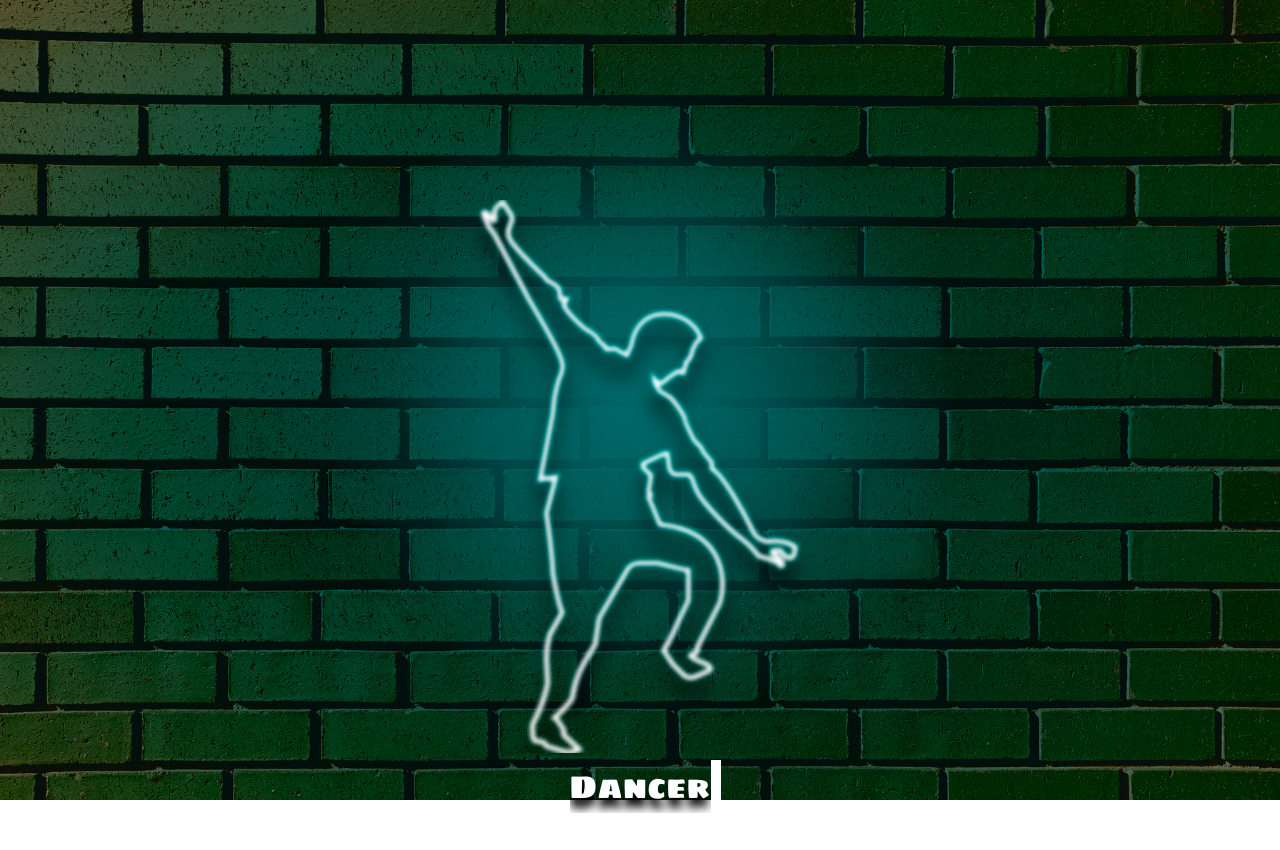
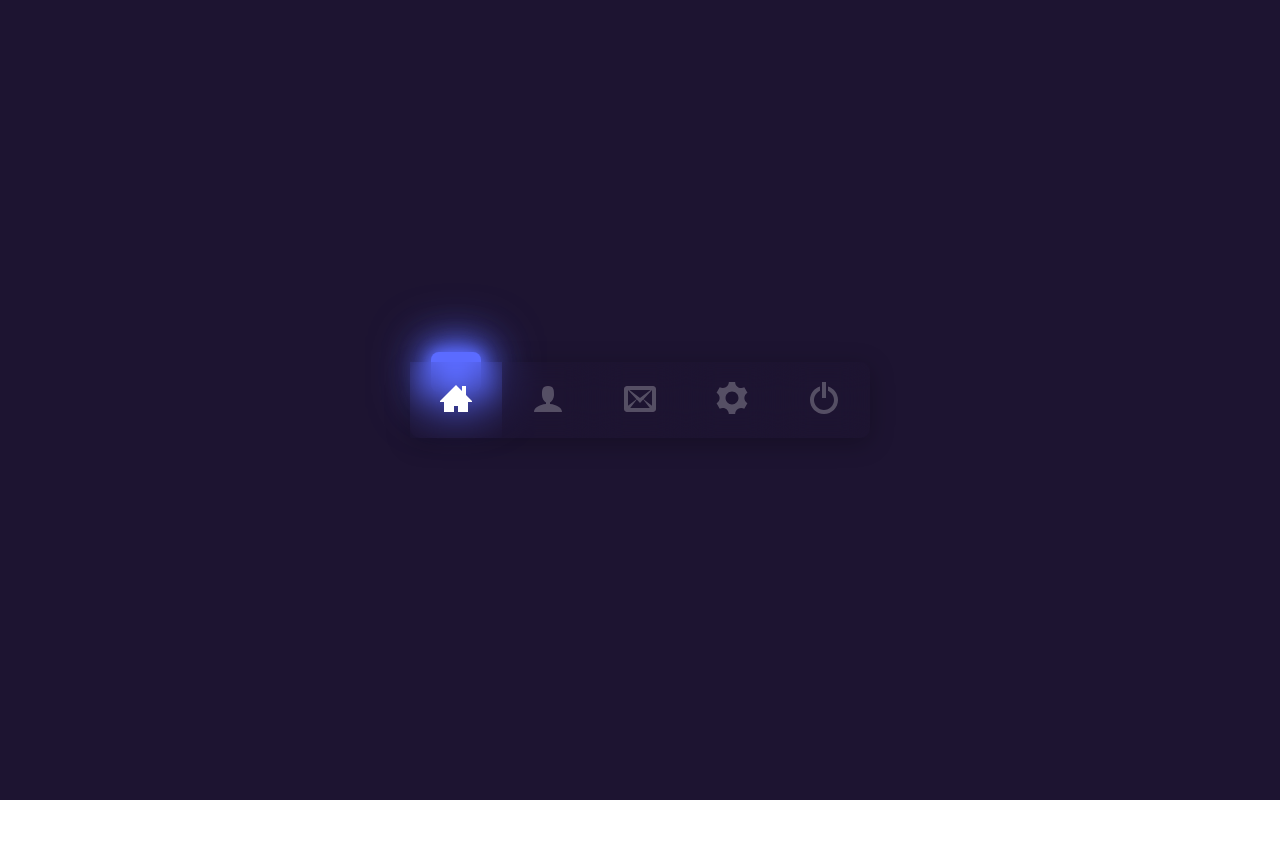
Before and after one commit to vandercosta/CSSExamples, an Angular app: page /glassmorphismMenu in a window 1280 px wide. After the commit the page ends 800 px from the top, so only its background shows below. Built offline with nearby package versions, Linux system fonts and the light colour scheme.

Commit message:
GlassmorphismMenuComponent

```diff
--- a/src/app/app-routing.module.ts
+++ b/src/app/app-routing.module.ts
@@ -2,6 +2,8 @@ import { NgModule } from '@angular/core';
 import { RouterModule, Routes } from '@angular/router';
 
 import { ButtonGradientBorderComponent } from './components/button-gradient-border/button-gradient-border.component';
+import { CardComponent } from './components/card/card.component';
+import { GlassmorphismMenuComponent } from './components/glassmorphism-menu/glassmorphism-menu.component';
 import { LoaderComponent } from './components/loader/loader.component';
 import { NeonComponent } from './components/neon/neon.component';
 
@@ -10,6 +12,8 @@ const routes: Routes = [
   { path: 'neon', component: NeonComponent },
   { path: 'loader', component: LoaderComponent },
   { path: 'buttonGradientBorder', component: ButtonGradientBorderComponent },
+  { path: 'card', component: CardComponent },
+  { path: 'glassmorphismMenu', component: GlassmorphismMenuComponent },
   { path: '**', component: NeonComponent },
 ];
 
--- a/src/app/app.module.ts
+++ b/src/app/app.module.ts
@@ -3,9 +3,10 @@ import { BrowserModule } from '@angular/platform-browser';
 
 import { AppRoutingModule } from './app-routing.module';
 import { AppComponent } from './app.component';
+import { GlassmorphismMenuComponent } from './components/glassmorphism-menu/glassmorphism-menu.component';
 
 @NgModule({
-  declarations: [AppComponent],
+  declarations: [AppComponent, GlassmorphismMenuComponent],
   imports: [BrowserModule, AppRoutingModule],
   providers: [],
   bootstrap: [AppComponent],
--- a/src/app/components/button-gradient-border/button-gradient-border.component.scss
+++ b/src/app/components/button-gradient-border/button-gradient-border.component.scss
@@ -1,5 +1,3 @@
-@import url('https://fonts.googleapis.com/css2?family=Nunito:ital,wght@0,200;0,300;0,400;0,600;0,700;0,800;0,900;1,200;1,300;1,400;1,600;1,700;1,800;1,900&display=swap');
-
 :host {
   display: flex;
   justify-content: center;
--- /dev/null
+++ b/src/app/components/card/card.component.html
@@ -0,0 +1,4 @@
+<div class="card">
+  <span></span>
+  <h2>01</h2>
+</div>
--- /dev/null
+++ b/src/app/components/card/card.component.scss
@@ -0,0 +1,51 @@
+:host {
+  background: #1d1431;
+  display: flex;
+  justify-content: center;
+  align-items: center;
+  min-height: 100vh;
+  font-family: 'Nunito', sans-serif;
+}
+
+.card {
+  position: relative;
+  width: 300px;
+  height: 400px;
+  background: #fff;
+  display: flex;
+  justify-content: center;
+  align-items: center;
+
+  &::before,
+  &::after {
+    content: '';
+    position: absolute;
+    top: -4px;
+    left: -4px;
+    right: -4px;
+    bottom: -4px;
+    transform: skewX(2deg) skewY(4deg);
+    background: linear-gradient(315deg, #5b6bff, #1d1431, #ba3bc5);
+  }
+
+  &::after {
+    filter: blur(50px);
+  }
+
+  & span {
+    position: absolute;
+    top: 0;
+    left: 0;
+    width: 100%;
+    height: 100%;
+    background: #1d1431;
+    z-index: 10;
+  }
+
+  & h2 {
+    position: relative;
+    z-index: 11;
+    color: #fff;
+    font-size: 10em;
+  }
+}
--- /dev/null
+++ b/src/app/components/card/card.component.ts
@@ -0,0 +1,12 @@
+import { Component, OnInit } from '@angular/core';
+
+@Component({
+  selector: 'app-card',
+  templateUrl: './card.component.html',
+  styleUrls: ['./card.component.scss'],
+})
+export class CardComponent implements OnInit {
+  ngOnInit(): void {
+    console.log();
+  }
+}
--- /dev/null
+++ b/src/app/components/glassmorphism-menu/glassmorphism-menu.component.html
@@ -0,0 +1,85 @@
+<ul>
+  <li (mousemove)="teste('0')" [ngClass]="{ active: left == '0' }">
+    <a href="#"
+      ><svg
+        version="1.1"
+        xmlns="http://www.w3.org/2000/svg"
+        width="32"
+        height="32"
+        viewBox="0 0 32 32"
+      >
+        <title>home3</title>
+        <path
+          d="M32 19l-6-6v-9h-4v5l-6-6-16 16v1h4v10h10v-6h4v6h10v-10h4z"
+        ></path>
+      </svg>
+    </a>
+  </li>
+  <li (mousemove)="teste('92px')" [ngClass]="{ active: left == '92px' }">
+    <a href="#">
+      <svg
+        version="1.1"
+        xmlns="http://www.w3.org/2000/svg"
+        width="32"
+        height="32"
+        viewBox="0 0 32 32"
+      >
+        <title>user</title>
+        <path
+          d="M18 22.082v-1.649c2.203-1.241 4-4.337 4-7.432 0-4.971 0-9-6-9s-6 4.029-6 9c0 3.096 1.797 6.191 4 7.432v1.649c-6.784 0.555-12 3.888-12 7.918h28c0-4.030-5.216-7.364-12-7.918z"
+        ></path>
+      </svg>
+    </a>
+  </li>
+
+  <li (mousemove)="teste('184px')" [ngClass]="{ active: left == '184px' }">
+    <a href="#"
+      ><svg
+        version="1.1"
+        xmlns="http://www.w3.org/2000/svg"
+        width="32"
+        height="32"
+        viewBox="0 0 32 32"
+      >
+        <title>envelop</title>
+        <path
+          d="M29 4h-26c-1.65 0-3 1.35-3 3v20c0 1.65 1.35 3 3 3h26c1.65 0 3-1.35 3-3v-20c0-1.65-1.35-3-3-3zM12.461 17.199l-8.461 6.59v-15.676l8.461 9.086zM5.512 8h20.976l-10.488 7.875-10.488-7.875zM12.79 17.553l3.21 3.447 3.21-3.447 6.58 8.447h-19.579l6.58-8.447zM19.539 17.199l8.461-9.086v15.676l-8.461-6.59z"
+        ></path>
+      </svg>
+    </a>
+  </li>
+  <li (mousemove)="teste('276px')" [ngClass]="{ active: left == '276px' }">
+    <a href="#"
+      ><svg
+        version="1.1"
+        xmlns="http://www.w3.org/2000/svg"
+        width="32"
+        height="32"
+        viewBox="0 0 32 32"
+      >
+        <title>cog</title>
+        <path
+          d="M29.181 19.070c-1.679-2.908-0.669-6.634 2.255-8.328l-3.145-5.447c-0.898 0.527-1.943 0.829-3.058 0.829-3.361 0-6.085-2.742-6.085-6.125h-6.289c0.008 1.044-0.252 2.103-0.811 3.070-1.679 2.908-5.411 3.897-8.339 2.211l-3.144 5.447c0.905 0.515 1.689 1.268 2.246 2.234 1.676 2.903 0.672 6.623-2.241 8.319l3.145 5.447c0.895-0.522 1.935-0.82 3.044-0.82 3.35 0 6.067 2.725 6.084 6.092h6.289c-0.003-1.034 0.259-2.080 0.811-3.038 1.676-2.903 5.399-3.894 8.325-2.219l3.145-5.447c-0.899-0.515-1.678-1.266-2.232-2.226zM16 22.479c-3.578 0-6.479-2.901-6.479-6.479s2.901-6.479 6.479-6.479c3.578 0 6.479 2.901 6.479 6.479s-2.901 6.479-6.479 6.479z"
+        ></path>
+      </svg>
+    </a>
+  </li>
+  <li (mousemove)="teste('368px')" [ngClass]="{ active: left == '368px' }">
+    <a href="#">
+      <svg
+        version="1.1"
+        xmlns="http://www.w3.org/2000/svg"
+        width="32"
+        height="32"
+        viewBox="0 0 32 32"
+      >
+        <title>switch</title>
+        <path
+          d="M20 4.581v4.249c1.131 0.494 2.172 1.2 3.071 2.099 1.889 1.889 2.929 4.4 2.929 7.071s-1.040 5.182-2.929 7.071c-1.889 1.889-4.4 2.929-7.071 2.929s-5.182-1.040-7.071-2.929c-1.889-1.889-2.929-4.4-2.929-7.071s1.040-5.182 2.929-7.071c0.899-0.899 1.94-1.606 3.071-2.099v-4.249c-5.783 1.721-10 7.077-10 13.419 0 7.732 6.268 14 14 14s14-6.268 14-14c0-6.342-4.217-11.698-10-13.419zM14 0h4v16h-4z"
+        ></path>
+      </svg>
+    </a>
+  </li>
+
+  <div id="marker" [ngStyle]="{ left: left }"></div>
+</ul>
--- /dev/null
+++ b/src/app/components/glassmorphism-menu/glassmorphism-menu.component.scss
@@ -0,0 +1,87 @@
+:host {
+  display: flex;
+  justify-content: center;
+  align-items: center;
+  min-height: 100vh;
+  background: #1d1431;
+}
+
+ul {
+  position: relative;
+  display: flex;
+  justify-content: center;
+  align-items: center;
+  border-radius: 10px;
+  box-shadow: 0 5px 25px rgba(0, 0, 0, 0.25);
+
+  & li {
+    list-style: none;
+
+    & a {
+      position: relative;
+
+      text-decoration: none;
+      display: inline-block;
+      padding: 20px 30px;
+      z-index: 1000;
+      backdrop-filter: blur(15px);
+
+      & svg {
+        fill: #fff;
+        pointer-events: none;
+        opacity: 0.25;
+        transition: 0.25s;
+      }
+    }
+
+    &.active a svg {
+      opacity: 1;
+    }
+
+    &:nth-child(1).active ~ #marker::before {
+      background: #5b6bff;
+      box-shadow: 0 0 15px #5b6bff, 0 0 30px #5b6bff, 0 0 45px #5b6bff,
+        0 0 60px #5b6bff;
+    }
+    &:nth-child(2).active ~ #marker::before {
+      background: #6644aa;
+      box-shadow: 0 0 15px #6644aa, 0 0 30px #6644aa, 0 0 45px #6644aa,
+        0 0 60px #6644aa;
+    }
+    &:nth-child(3).active ~ #marker::before {
+      background: #44aa6d;
+      box-shadow: 0 0 15px #44aa6d, 0 0 30px #44aa6d, 0 0 45px #44aa6d,
+        0 0 60px #44aa6d;
+    }
+    &:nth-child(4).active ~ #marker::before {
+      background: #ba3bc5;
+      box-shadow: 0 0 15px #ba3bc5, 0 0 30px #ba3bc5, 0 0 45px #ba3bc5,
+        0 0 60px #ba3bc5;
+    }
+    &:nth-child(5).active ~ #marker::before {
+      background: #d6132a;
+      box-shadow: 0 0 15px #d6132a, 0 0 30px #d6132a, 0 0 45px #d6132a,
+        0 0 60px #d6132a;
+    }
+  }
+}
+
+#marker {
+  position: absolute;
+  top: 0;
+  transition: 0.5s;
+  z-index: 1;
+  width: 92px;
+  left: 50px;
+
+  &::before {
+    content: '';
+    position: absolute;
+    top: -10px;
+    left: 50%;
+    transform: translateX(-50%);
+    width: 50px;
+    height: 40px;
+    border-radius: 8px;
+  }
+}
--- /dev/null
+++ b/src/app/components/glassmorphism-menu/glassmorphism-menu.component.ts
@@ -0,0 +1,26 @@
+import { Component, OnInit } from '@angular/core';
+
+@Component({
+  selector: 'app-glassmorphism-menu',
+  templateUrl: './glassmorphism-menu.component.html',
+  styleUrls: ['./glassmorphism-menu.component.scss'],
+})
+export class GlassmorphismMenuComponent implements OnInit {
+  left = '0';
+  ngOnInit(): void {
+    console.log();
+  }
+
+  teste(left: string): void {
+    this.left = left;
+  }
+
+  // teste(e: Event): void {
+  //   // this.teste2(e.target);
+  //   console.log(e);
+  // }
+
+  // teste2(e: EventTarget | null): void {
+  //   console.log(e);
+  // }
+}
--- a/src/app/components/loader/loader.component.scss
+++ b/src/app/components/loader/loader.component.scss
@@ -1,5 +1,3 @@
-@import url('https://fonts.googleapis.com/css2?family=Nunito:ital,wght@0,200;0,300;0,400;0,600;0,700;0,800;0,900;1,200;1,300;1,400;1,600;1,700;1,800;1,900&display=swap');
-
 .container {
   display: flex;
   justify-content: center;
--- a/src/app/components/neon/neon.component.scss
+++ b/src/app/components/neon/neon.component.scss
@@ -1,5 +1,3 @@
-@import url('https://fonts.googleapis.com/css2?family=Sigmar+One&display=swap');
-
 section {
   position: relative;
   display: flex;
--- a/src/styles.scss
+++ b/src/styles.scss
@@ -1,3 +1,6 @@
+@import url('https://fonts.googleapis.com/css2?family=Nunito:ital,wght@0,200;0,300;0,400;0,600;0,700;0,800;0,900;1,200;1,300;1,400;1,600;1,700;1,800;1,900&display=swap');
+@import url('https://fonts.googleapis.com/css2?family=Sigmar+One&display=swap');
+
 * {
   margin: 0;
   padding: 0;
```
